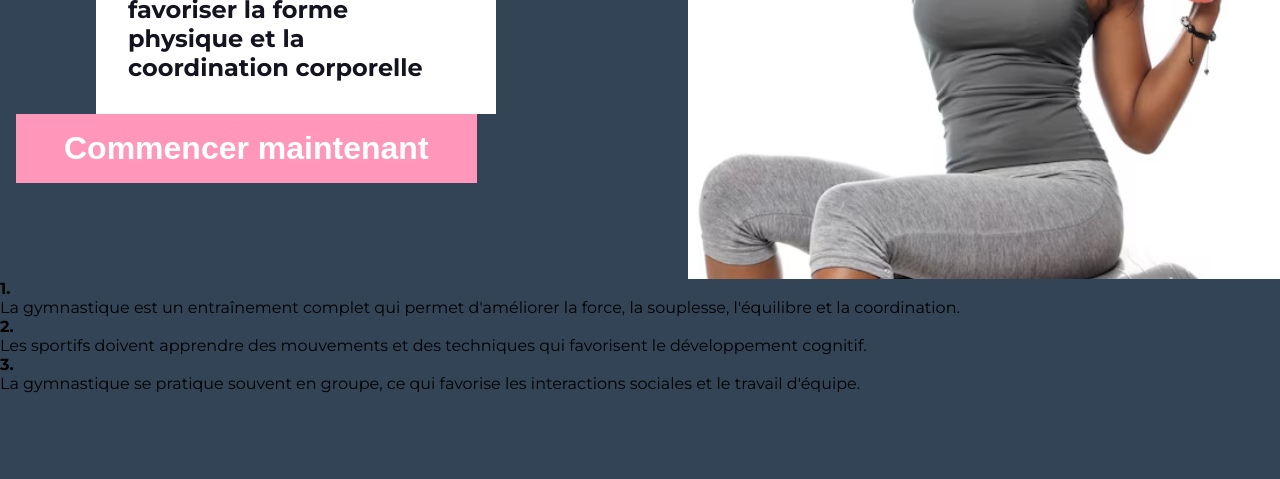
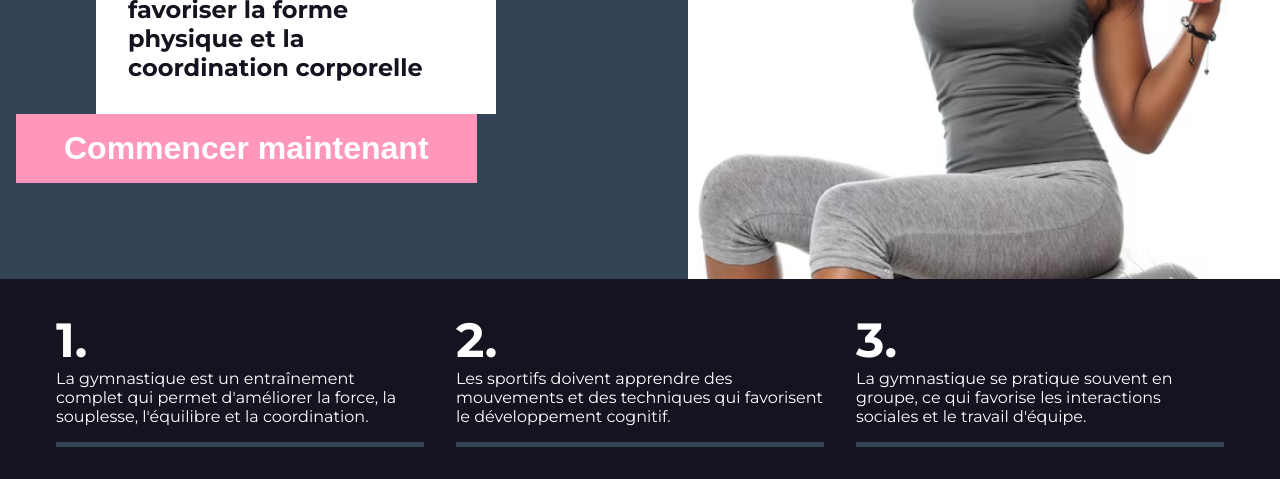
Before and after one commit to yousra57/gymnastic-site, a plain HTML site: page index.html in a window 1280 px wide. Shown: the part 454-933 px from the top of the page. Before the commit the page ends 847 px from the top, so only its background shows below. Drawn offline with nearby package versions, Linux system fonts and the light colour scheme.

Commit message:
css : style des cartes/box en bas de page

```diff
--- a/style.css
+++ b/style.css
@@ -151,3 +151,34 @@ h2{         /* style du titre h2 */
 .header__social-media span:hover a {
     color: var(--secondary-color);
 }
+
+.types_container{               /* mise en page des box */
+    background-color: var(--primary-color-dark);
+}
+
+.types__grid{
+    max-width: 1200px;
+    margin: auto;
+    padding: 2rem 1rem;
+    display: grid;
+    grid-template-columns: repeat(3, 1fr);
+    gap: 2rem;
+}
+
+.types_card {
+    padding: 1rem;
+    display: flex;
+    align-items: flex-start;
+    gap: 1rem;
+}
+
+.types__card h4{
+    font-size: 3rem;
+    color: var(--white);
+}
+
+.types__card p{
+    padding-bottom: 1rem;
+    color: var(--white);
+    border-bottom: 5px solid var(--primary-color);
+}
```
